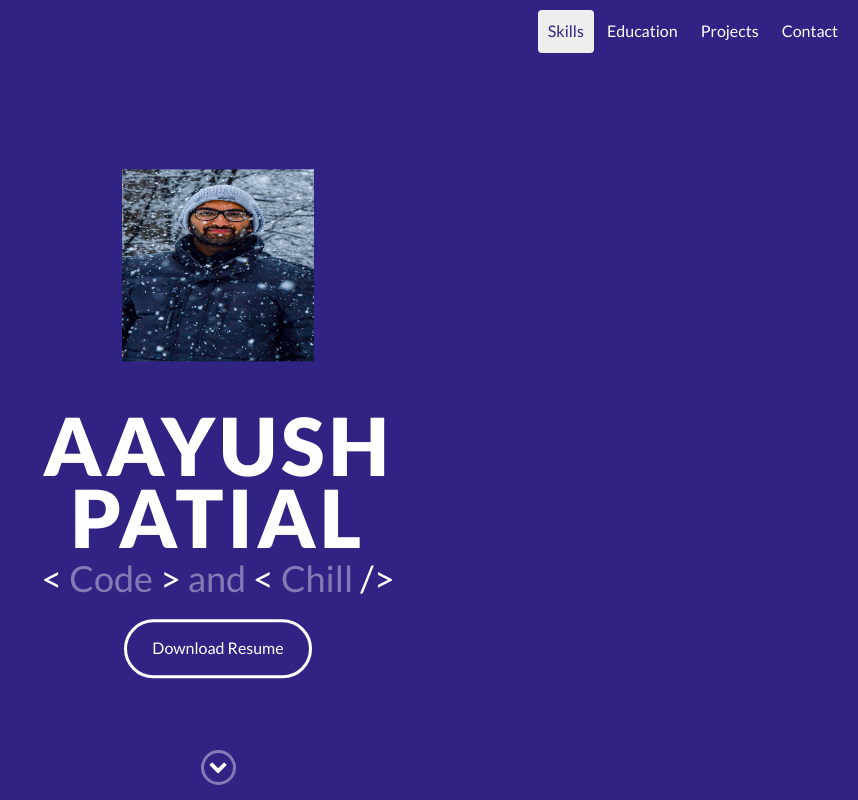
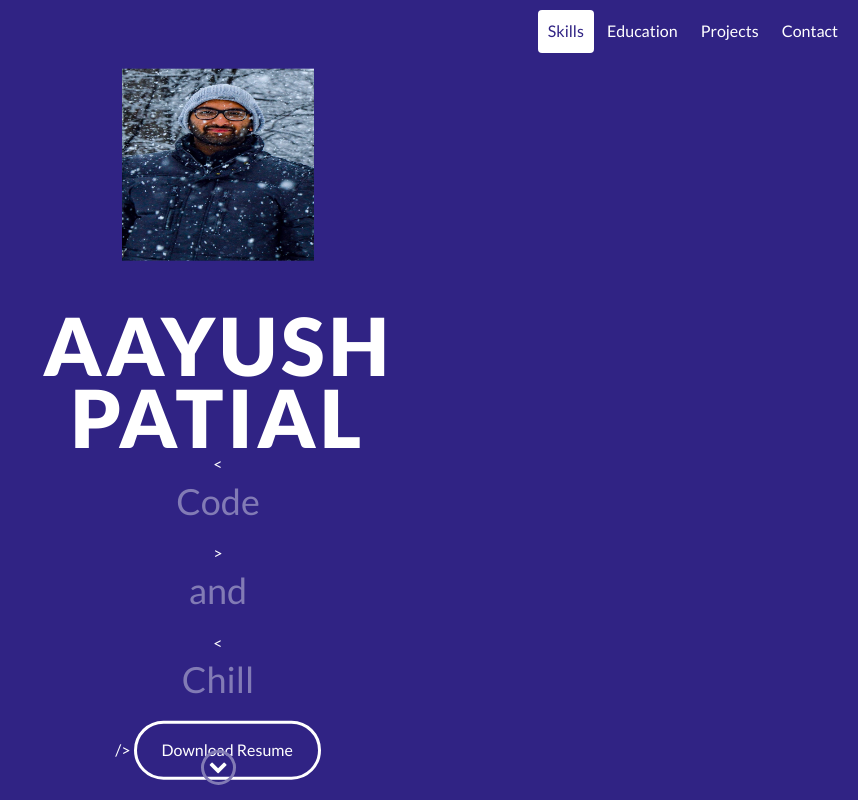
Before and after one commit to Aayush1710/Aayush1710.github.io, a website: page index.html in a window 1280 px wide. In both pictures the pointer is over the link "Skills". Shown: the top 800 px of the page, without its empty margins (422-1280 px from the left). Drawn offline with nearby package versions, Linux system fonts and the light colour scheme.

Commit message:
UI change

```diff
--- a/css/styles.css
+++ b/css/styles.css
@@ -83,7 +83,7 @@ header a{
 header a:hover{
     color:#302384;
     text-decoration:none;
-    background:#eee;
+    background:#fff;
     border-radius:4px
 }
 header a:focus{
--- a/index.html
+++ b/index.html
@@ -46,7 +46,7 @@
             <div id="DP" class="DP"></div>
 
             <h1>Aayush Patial</h1>
-            <h2><span style = "color: white"> < </span>Code<span style = "color: white"> > </span> and <span style = "color: white"> < </span>Chill <span style = "color: white"> /> </span></h2>
+            <span style = "color: white"> < </span><h2>Code</h2><span style = "color: white"> > </span> <h2>and</h2> <span style = "color: white"> < </span> <h2>Chill</h2> <span style = "color: white"> /> </span></h2>
 
 
             <a href="#" class="btn-rounded-white">Download Resume</a>
```
